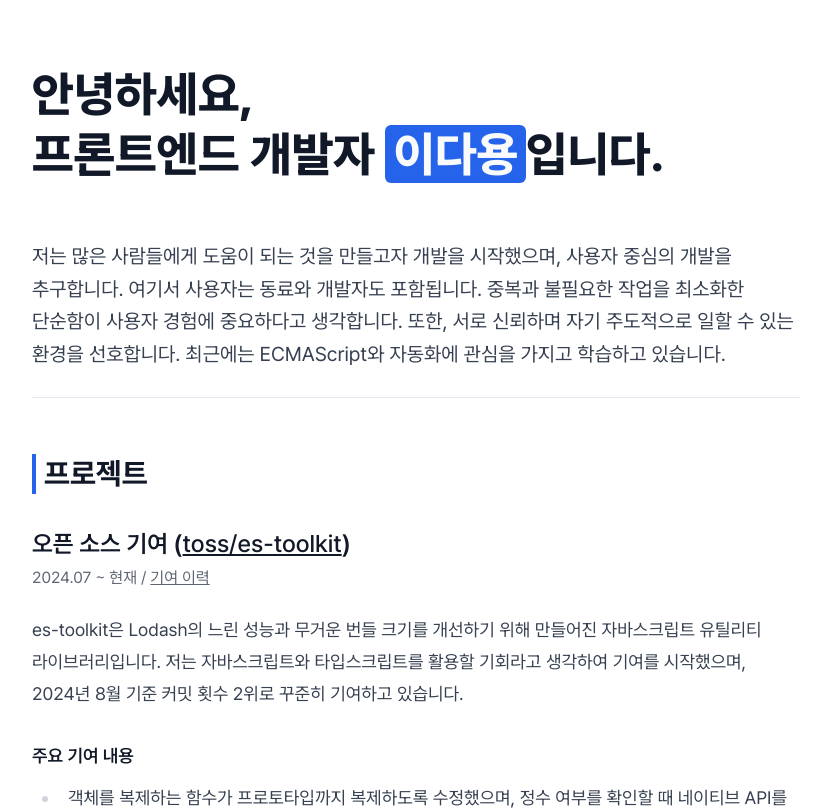
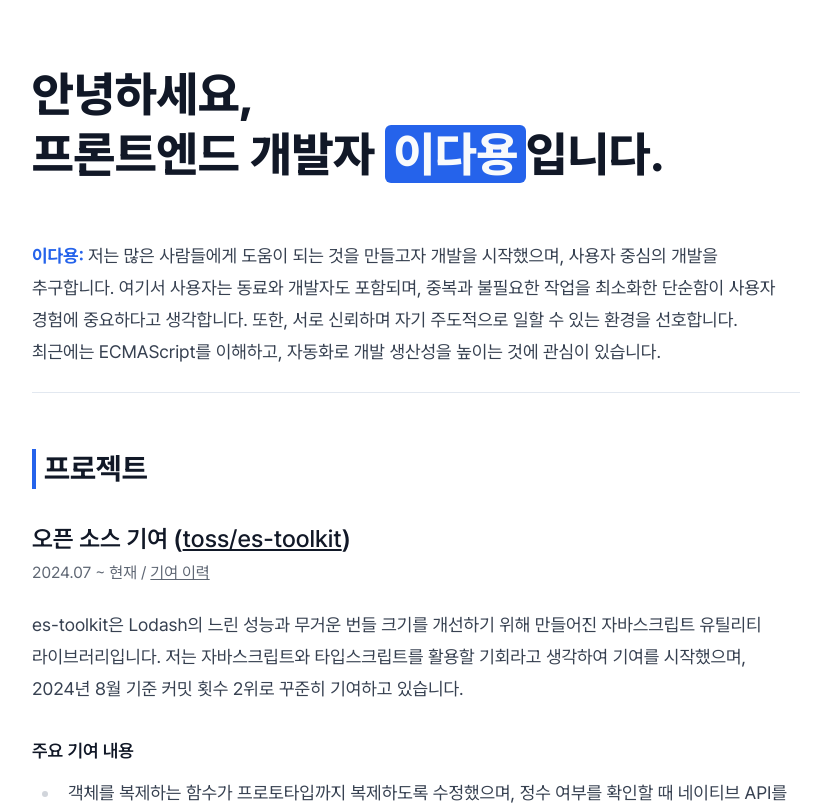
Before and after one commit to dayongkr/resume, a Next.js app: page / in a window 1280 px wide. Shown: the top 810 px of the page, without its empty margins (224-1049 px from the left). Built offline with nearby package versions, Linux system fonts and the light colour scheme.

Commit message:
fix(bio): update contents

```diff
--- a/src/app/_components/BioSection.tsx
+++ b/src/app/_components/BioSection.tsx
@@ -9,11 +9,11 @@ export function BioSection() {
         프론트엔드 개발자 <span className="mark">이다용</span>
         입니다.
       </h1>
-      <p className="text-xl !leading-relaxed">
-        저는 많은 사람들에게 도움이 되는 것을 만들고자 개발을 시작했으며, 사용자 중심의 개발을 추구합니다. 여기서
-        사용자는 동료와 개발자도 포함됩니다. 중복과 불필요한 작업을 최소화한 단순함이 사용자 경험에 중요하다고
-        생각합니다. 또한, 서로 신뢰하며 자기 주도적으로 일할 수 있는 환경을 선호합니다. 최근에는 ECMAScript와 자동화에
-        관심을 가지고 학습하고 있습니다.
+      <p>
+        <span className="text-primary font-bold">이다용: </span>저는 많은 사람들에게 도움이 되는 것을 만들고자 개발을
+        시작했으며, 사용자 중심의 개발을 추구합니다. 여기서 사용자는 동료와 개발자도 포함되며, 중복과 불필요한 작업을
+        최소화한 단순함이 사용자 경험에 중요하다고 생각합니다. 또한, 서로 신뢰하며 자기 주도적으로 일할 수 있는 환경을
+        선호합니다. 최근에는 ECMAScript를 이해하고, 자동화로 개발 생산성을 높이는 것에 관심이 있습니다.
       </p>
     </MainSection>
   );
```
